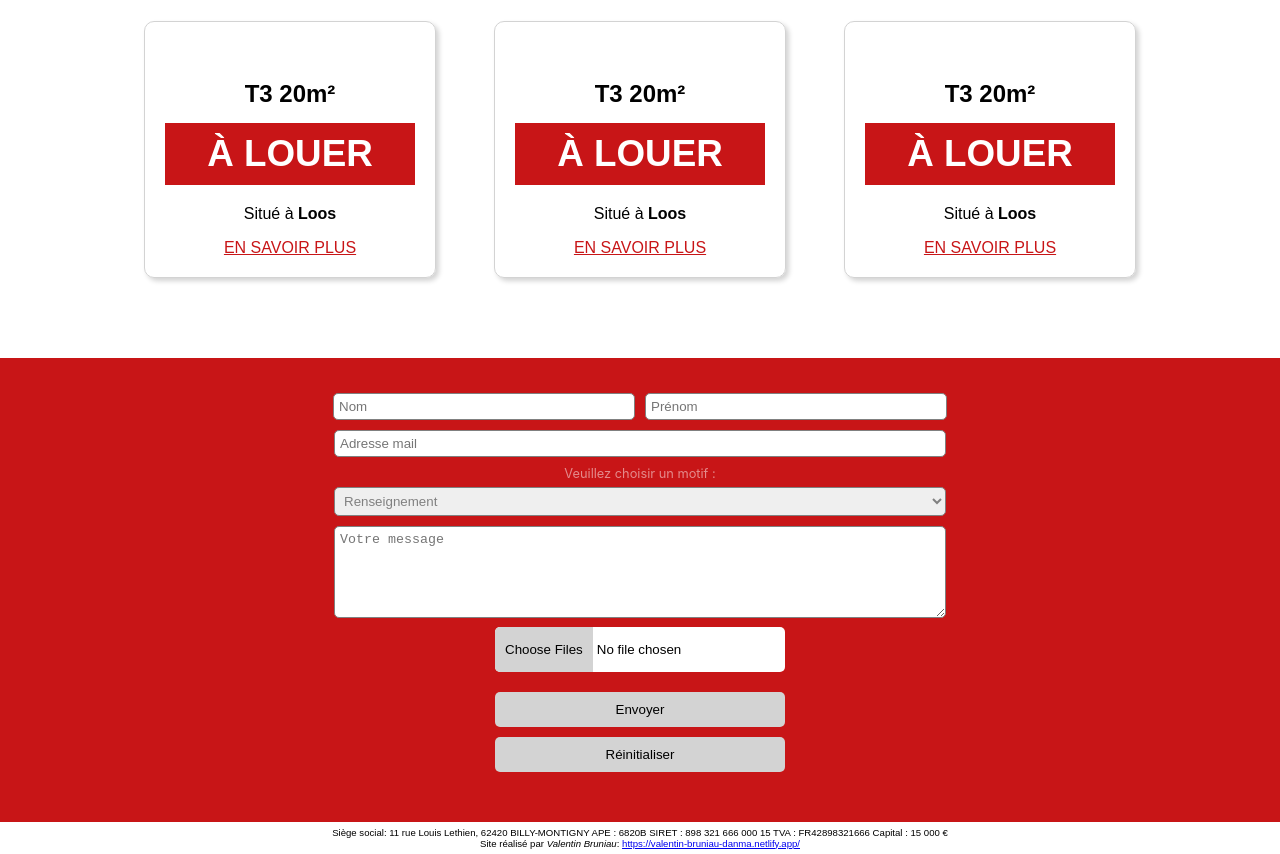
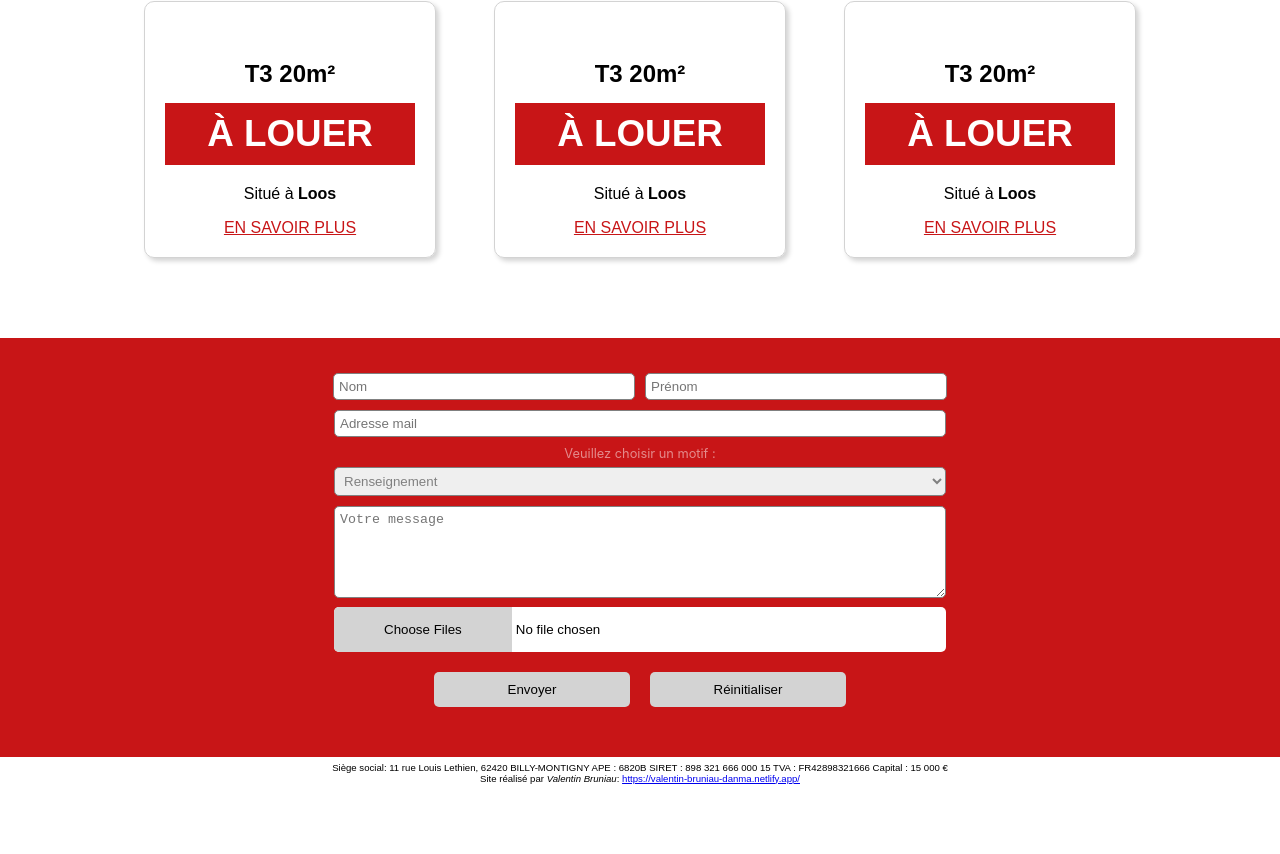
Before and after one commit to valentinbr16/4K_Immo, a React (Create React App) app: page / in a window 1280 px wide. Shown: the part 601-1455 px from the top of the page. After the commit the page ends 1390 px from the top, so only its background shows below. Built offline with nearby package versions, Linux system fonts and the light colour scheme.

Commit message:
Amélioration du formulaire
Btn Submit Reset resposnsive

```diff
--- a/src/Form.css
+++ b/src/Form.css
@@ -88,10 +88,6 @@
         flex-wrap: nowrap;
     }
 
-    .form__reason {
-        width: 410px;
-    }
-
     .form__comment {
         min-width: 400px;
         max-width: 400px;
@@ -101,16 +97,31 @@
         width: 188px;
         margin: 5px;
     }
+
+    .form__reason, .form__file {
+        width: 412px;
+    }
+
+    ::-webkit-file-upload-button {
+        padding: 15px 20px;
+    }
+
+    .form__btn {
+        display: flex;
+        max-width: 432px;
+        margin: 15px auto;
+    }
+
+    .form__submit, .form__reset {
+        width: 200px;
+        margin: 5px 10px;
+    }
 }
 
 @media screen and (min-width: 1024px) {
     .form__mail, .form__comment  {
         width: 600px;
         margin: 5px 0;
-    }
-
-    .form__reason {
-        width: 612px;
     }
 
     .form__comment {
@@ -122,4 +133,21 @@
         width: 290px;
         margin: 5px;
     }
+
+    .form__reason, .form__file {
+        width: 612px;
+    }
+
+    ::-webkit-file-upload-button {
+        padding: 15px 50px;
+    }
+
+    .form__btn {
+        max-width: 432px;
+    }
+
+    .form__submit, .form__reset {
+        width: 200px;
+        margin: 5px 10px;
+    }
 }
--- a/src/Header.css
+++ b/src/Header.css
@@ -39,7 +39,7 @@
 @media screen and (min-width: 992px) {
     .header__banner {
         height: 150px;
-        margin: 50px 0 75px 0;
+        margin: 30px 0 75px 0;
     }
 
     .header__logo {
--- a/src/Header.js
+++ b/src/Header.js
@@ -5,11 +5,11 @@ export default function Header() {
     return (
             <div className="header__banner">
                 <img className="header__logo" src="./logo4K_Immo.png" alt="Logo 4K Immo" />
-                <div className="header__navbar">
+                {/* <div className="header__navbar">
                     <a className="header__link" href="#presentation">Présentation</a>
                     <a className="header__link" href="#cards">Logements</a>
                     <a className="header__link" href="#contact">Contact</a>
-                </div>
+                </div> */}
             </div>
     )
 }
```
